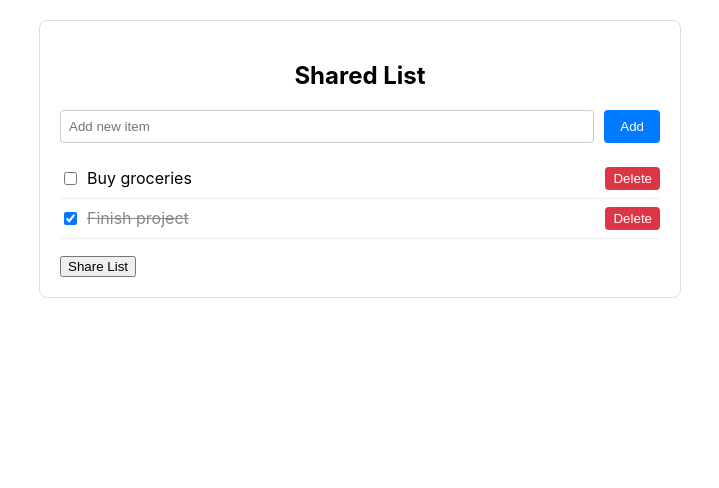
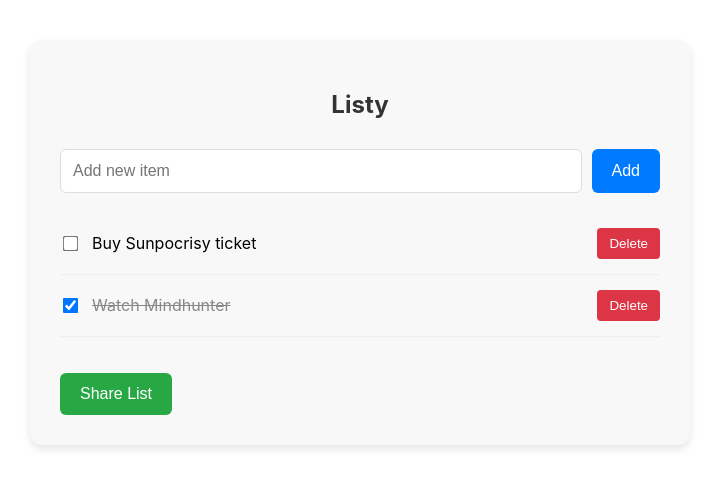
Before and after one commit to panopticon5/listy, a React (Create React App) app: page / in a window 1280 px wide. Shown: the top 488 px of the page, without its empty margins (280-999 px from the left). Built offline with nearby package versions, Linux system fonts and the light colour scheme.

Commit message:
add animation

```diff
--- a/package.json
+++ b/package.json
@@ -7,6 +7,7 @@
     "@testing-library/jest-dom": "^6.6.3",
     "@testing-library/react": "^16.2.0",
     "@testing-library/user-event": "^13.5.0",
+    "framer-motion": "^12.6.2",
     "install": "^0.13.0",
     "npm": "^11.2.0",
     "react": "^19.1.0",
--- a/src/index.js
+++ b/src/index.js
@@ -11,7 +11,4 @@ root.render(
   </React.StrictMode>
 );
 
-// If you want to start measuring performance in your app, pass a function
-// to log results (for example: reportWebVitals(console.log))
-// or send to an analytics endpoint. Learn more: https://bit.ly/CRA-vitals
 reportWebVitals();
--- a/src/list-view/ListService.js
+++ b/src/list-view/ListService.js
@@ -1,7 +1,7 @@
 const lists = {
-  sharedList: [
-    { id: 1, text: 'Buy groceries', completed: false },
-    { id: 2, text: 'Finish project', completed: true },
+  toDoList: [
+    { id: 1, text: 'Buy Sunpocrisy ticket', completed: false },
+    { id: 2, text: 'Watch Mindhunter', completed: true },
   ],
 };
 
--- a/src/list-view/ListView.js
+++ b/src/list-view/ListView.js
@@ -1,11 +1,12 @@
 import React, { useState, useEffect } from 'react';
 import ListService from './ListService';
-import { ListContainer, AddItem, ItemList, ListItemStyle } from './styles';
+import { ListContainer, AddItem, ItemList, ListItemStyle, ShareButton } from './styles';
+import { AnimatePresence } from 'framer-motion';
 
 function ListView() {
   const [listItems, setListItems] = useState([]);
   const [newItemText, setNewItemText] = useState('');
-  const listName = 'sharedList';
+  const listName = 'toDoList';
 
   useEffect(() => {
     loadList();
@@ -43,8 +44,8 @@ function ListView() {
   };
 
   return (
-    <ListContainer>
-      <h2>Shared List</h2>
+    <ListContainer initial={{ opacity: 0 }} animate={{ opacity: 1 }} transition={{ duration: 0.5 }}>
+      <h2>Listy</h2>
 
       <AddItem>
         <input
@@ -57,21 +58,32 @@ function ListView() {
       </AddItem>
 
       <ItemList>
+        <AnimatePresence>
           {listItems.map((item) => (
-          <ListItemStyle key={item.id}>
+            <ListItemStyle
+              key={item.id}
+              initial={{opacity: 0, y: -20}}
+              animate={{opacity: 1, y: 0}}
+              exit={{opacity: 0, y: -20}}
+              transition={{duration: 0.2}}
+            >
               <input
                 type="checkbox"
                 checked={item.completed}
-              onChange={(e) => updateItem({ ...item, completed: e.target.checked })}
+                onChange={(e) => updateItem({...item, completed: e.target.checked})}
               />
-            <span style={{ textDecoration: item.completed ? 'line-through' : 'none', color: item.completed ? '#888' : 'black' }}>
+              <span style={{
+                textDecoration: item.completed ? 'line-through' : 'none',
+                color: item.completed ? '#888' : 'black'
+              }}>
               {item.text}
             </span>
               <button onClick={() => deleteItem(item.id)}>Delete</button>
             </ListItemStyle>
           ))}
+        </AnimatePresence>
       </ItemList>
-      <button onClick={shareList}>Share List</button>
+      <ShareButton onClick={shareList}>Share List</ShareButton>
     </ListContainer>
   );
 }
--- a/src/list-view/styles.js
+++ b/src/list-view/styles.js
@@ -1,41 +1,46 @@
 import styled from 'styled-components';
+import { motion } from 'framer-motion';
 
-export const ListContainer = styled.div`
+export const ListContainer = styled(motion.div)`
     max-width: 600px;
-  margin: 20px auto;
-  padding: 20px;
-  border: 1px solid #ddd;
-  border-radius: 8px;
+    margin: 40px auto;
+    padding: 30px;
+    background-color: #f8f8f8;
+    border-radius: 12px;
+    box-shadow: 0 4px 8px rgba(0, 0, 0, 0.1);
 
     h2 {
         text-align: center;
-    margin-bottom: 20px;
+        margin-bottom: 30px;
+        color: #333;
     }
 
     @media (max-width: 768px) {
-    padding: 10px;
+        padding: 20px;
     }
 `;
 
 export const AddItem = styled.div`
     display: flex;
-  margin-bottom: 10px;
+    margin-bottom: 20px;
 
     input {
         flex-grow: 1;
-    padding: 8px;
-    border: 1px solid #ccc;
-    border-radius: 4px;
+        padding: 12px;
+        border: 1px solid #ddd;
+        border-radius: 6px;
         margin-right: 10px;
+        font-size: 16px;
     }
 
     button {
-    padding: 8px 16px;
+        padding: 12px 20px;
         background-color: #007bff;
         color: white;
         border: none;
-    border-radius: 4px;
+        border-radius: 6px;
         cursor: pointer;
+        font-size: 16px;
     }
 `;
 
@@ -44,22 +49,24 @@ export const ItemList = styled.ul`
     padding: 0;
 `;
 
-export const ListItemStyle = styled.li`
+export const ListItemStyle = styled(motion.li)`
     display: flex;
     align-items: center;
-  padding: 8px 0;
+    padding: 15px 0;
     border-bottom: 1px solid #eee;
 
     input[type='checkbox'] {
-    margin-right: 10px;
+        margin-right: 15px;
+        transform: scale(1.2);
     }
 
     span {
         flex-grow: 1;
+        font-size: 16px;
     }
 
     button {
-    padding: 4px 8px;
+        padding: 8px 12px;
         background-color: #dc3545;
         color: white;
         border: none;
@@ -67,3 +74,14 @@ export const ListItemStyle = styled.li`
         cursor: pointer;
     }
 `;
+
+export const ShareButton = styled.button`
+  padding: 12px 20px;
+  background-color: #28a745;
+  color: white;
+  border: none;
+  border-radius: 6px;
+  cursor: pointer;
+  font-size: 16px;
+  margin-top:20px;
+`;
```
Also changed, not shown: 2 other files (tests, documents, lock files or other folders). Lines whose indentation alone changed are shown as unchanged.
